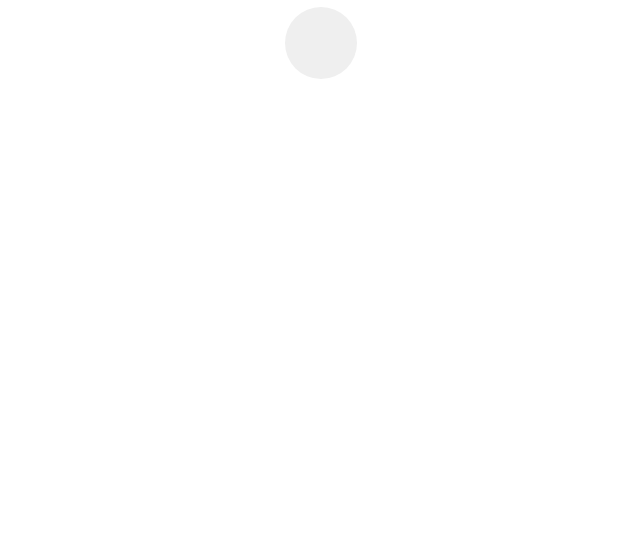
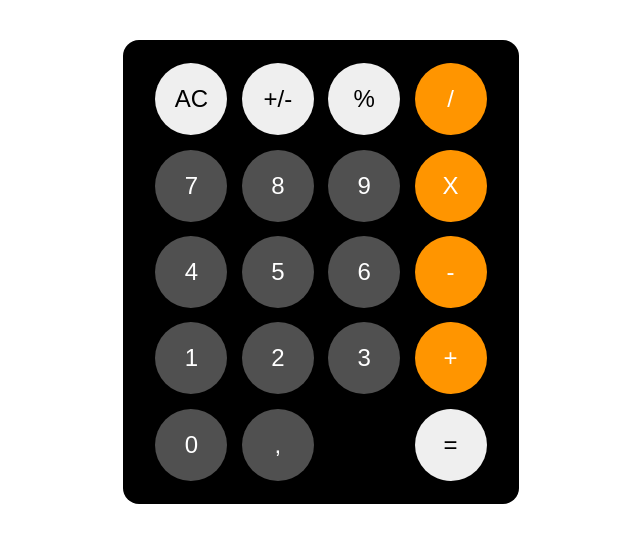
Before and after one commit to Lauiskk/calculator, a React (Create React App) app: page / in a window 1280 px wide. Shown: the top 542 px of the page, without its empty margins (319-959 px from the left). Built offline with nearby package versions, Linux system fonts and the light colour scheme.

Commit message:
Playing with react

```diff
--- a/package.json
+++ b/package.json
@@ -3,6 +3,9 @@
   "version": "0.1.0",
   "private": true,
   "dependencies": {
+    "@emotion/react": "^11.11.3",
+    "@emotion/styled": "^11.11.0",
+    "@mui/material": "^5.15.11",
     "@testing-library/jest-dom": "^5.17.0",
     "@testing-library/react": "^13.4.0",
     "@testing-library/user-event": "^13.5.0",
--- a/src/components/Calculator.css
+++ b/src/components/Calculator.css
@@ -10,3 +10,19 @@ button {
 button:hover {
   cursor: pointer;
 }
+
+.wrapper {
+  background-color: black;
+  border-radius: 1em;
+  padding: 1em;
+}
+
+.orange {
+  background-color: #ff9500;
+  color: white;
+}
+
+.gray {
+  background-color: #505050;
+  color: white;
+}
--- a/src/components/Calculator.jsx
+++ b/src/components/Calculator.jsx
@@ -1,10 +1,39 @@
 import React from "react";
 import "./Calculator.css";
+import Container from "@mui/material/Container";
+import { Box } from "@mui/system";
+import { Hidden } from "@mui/material";
 
 export default function Calculator() {
   return (
     <div>
-      <button></button>
+      <Box m={5} />
+      <Container maxWidth="xs">
+        <div className="wrapper">
+          <button>AC</button>
+          <button>+/-</button>
+          <button>%</button>
+          <button className="orange">/</button>
+          <button className="gray">7</button>
+          <button className="gray">8</button>
+          <button className="gray">9</button>
+          <button className="orange">X</button>
+          <button className="gray">4</button>
+          <button className="gray">5</button>
+          <button className="gray">6</button>
+          <button className="orange">-</button>
+          <button className="gray">1</button>
+          <button className="gray">2</button>
+          <button className="gray">3</button>
+          <button className="orange">+</button>
+          <button className="gray">0</button>
+          <button className="gray">,</button>
+          <button className="gray" style={{ visibility: "hidden" }}>
+            ,
+          </button>
+          <button>=</button>
+        </div>
+      </Container>
     </div>
   );
 }
```
Also changed, not shown: 1 other file (tests, documents, lock files or other folders).
